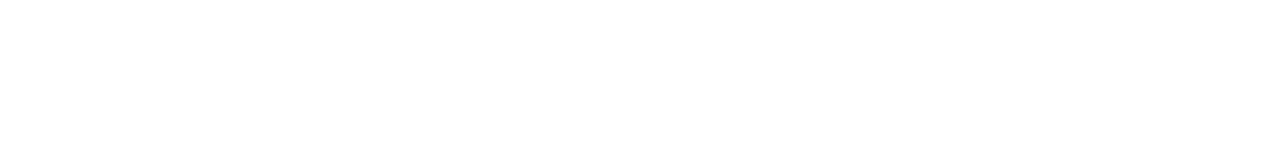
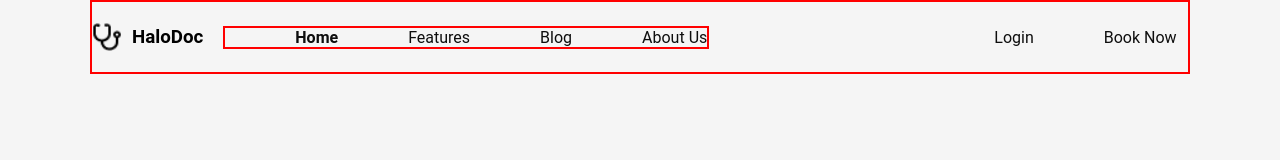
Before and after one commit to muamarzidan/CodeDesign_Challenge, a plain HTML site: page Easy/HaloDoc-Component/index.html in a window 1280 px wide. Drawn offline with Linux system fonts and the light colour scheme.

Commit message:
done frame navbar

```diff
--- a/Easy/HaloDoc-Component/index.html
+++ b/Easy/HaloDoc-Component/index.html
@@ -5,8 +5,39 @@
     <meta http-equiv="X-UA-Compatible" content="IE=edge">
     <meta name="viewport" content="width=device-width, initial-scale=1.0">
     <title>Easy HaloDoc Component</title>
+
+    <link rel="stylesheet" href="./styles.css">
 </head>
 <body>
-
+    <div class="container">
+        <nav class="navbar">
+            <div class="navbar-logo">
+                <img src="./img/Frame.png" alt="halodoc-logo">
+                <h3>HaloDoc</h3>
+            </div>
+            <div class="navbar-main-items">
+                <div class="navbar-items" id="link-main">
+                    <a href="home">Home</a>
+                </div>
+                <div class="navbar-items">
+                    <a href="home">Features</a>
+                </div>
+                <div class="navbar-items">
+                    <a href="home">Blog</a>
+                </div>
+                <div class="navbar-items">
+                    <a href="home">About Us</a>
+                </div>
+            </div>
+            <div class="navbar-action">
+                <div class="navbar-items">
+                    <a href="home">Login</a>
+                </div>
+                <div class="navbar-items">
+                    <a href="home">Book Now</a>
+                </div>
+            </div>
+        </nav>
+    </div>
 </body>
 </html>
--- a/Easy/HaloDoc-Component/styles.css
+++ b/Easy/HaloDoc-Component/styles.css
@@ -8,3 +8,65 @@ body {
     font-family: 'Roboto', sans-serif;
     background-color: #f5f5f5;
 }
+
+#link-main{
+    font-weight: bold;
+    text-decoration: none;
+    color: #000000;
+}
+
+.container {
+    max-width: 1100px;
+    width: 1100px;
+    margin: 0 auto;
+    border: 2px solid #ff0000;
+}
+
+.navbar {
+    display: flex;
+    justify-content: flex-start;
+    align-items: center;
+    padding: 20px 0;
+}
+
+.navbar-logo{
+    display: flex;
+    align-items: center;
+    flex-direction: row;
+}
+
+.navbar-logo img {
+    width: 30px;
+    height: 30px;
+}
+
+.navbar-logo h3 {
+    font-weight: bold;
+    margin-left: 10px;
+}
+
+.navbar-main-items {
+    display: flex;
+    flex-direction: row;
+    align-items: center;
+    justify-content: space-between;
+    margin-left: 20px;
+    border: 2px solid #ff0000;
+}
+
+.navbar-items {
+    margin-left: 70px;
+}
+
+.navbar-items a {
+    color: #0e0e0e;
+    text-decoration: none;
+}
+
+.navbar-action {
+    display: flex;
+    flex-direction: row;
+    align-items: center;
+    justify-content: space-between;
+    margin-left: 215px;
+}
```
Also changed, not shown: Easy/HaloDoc-Component/img/Frame.png (added).
